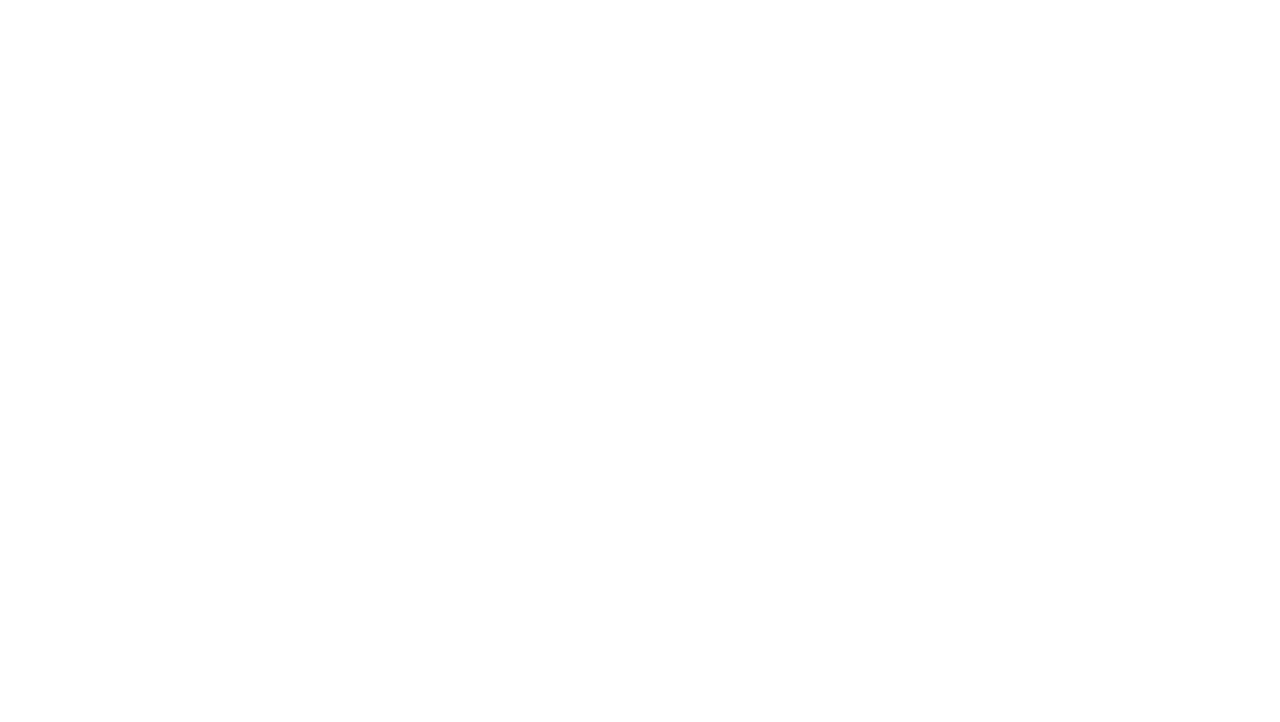
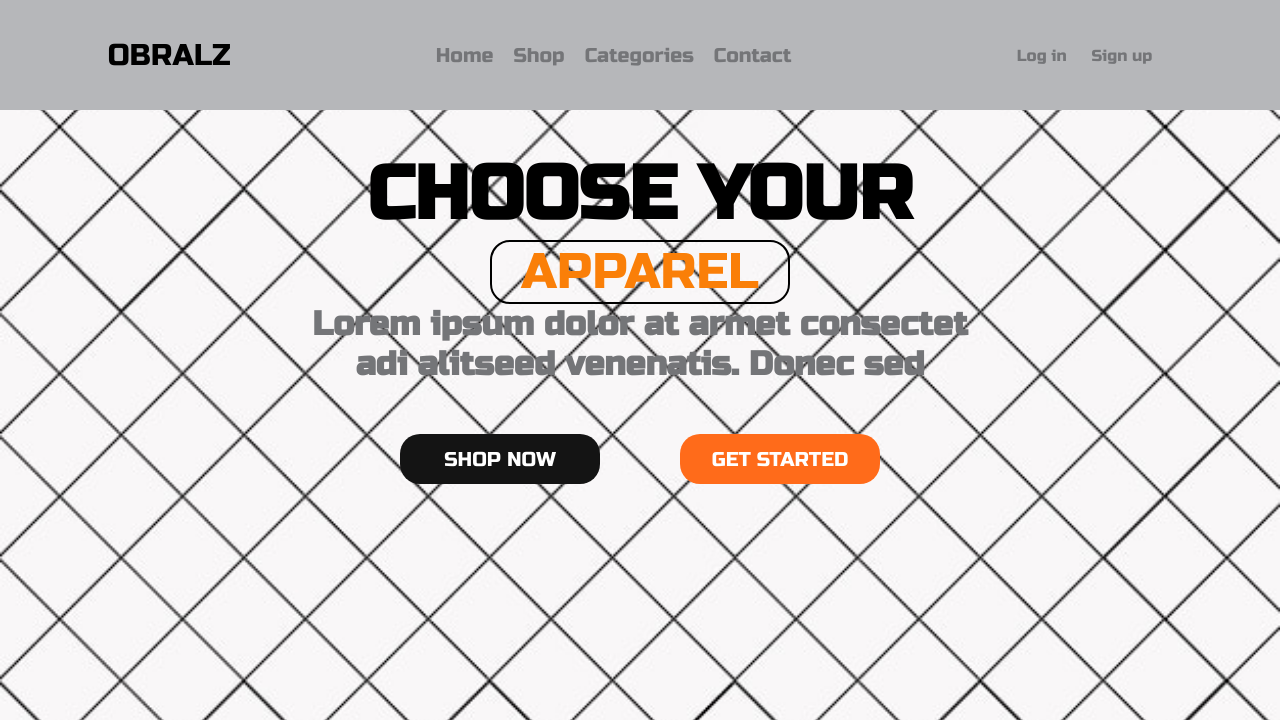
Before and after one commit to ervindavid12/Practica, a plain HTML site: page index.html in a window 1280 px wide. Shown: the top 722 px of the page. Drawn offline with Linux system fonts and the light colour scheme; a web font is replaced by a local one.

Commit message:
Add files via upload

```diff
--- a/css/configuracion.css
+++ b/css/configuracion.css
@@ -4,8 +4,182 @@
     box-sizing: border-box;
 }
 .fondo{
-    background-color: #510373;
+    width: 100%;
+    height: 720px;
+    background-image: url(/img/cuadro_para_fondo.jpg);
+    background-repeat: no-repeat;
+    background-size: cover;
+    position: relative
 }
 .banner{
-    background-color: #0D0D07;
+    background-color: #B6B7BA;
+    width: 100%;
+    height: 110px;
+    box-sizing: border-box;
+    padding: 10px;
+    display: flex;
+    justify-content: space-around;
+    align-items: center;
 }
+.texto-logo{
+    font-family: 'Barlow Condensed', sans-serif;
+font-family: 'Libre Baskerville', serif;
+font-family: 'Montserrat', sans-serif;
+font-family: 'Russo One', sans-serif;
+font-size: 30px;
+color: black;
+}
+.menu{
+   display: flex;
+   justify-content: space-between;
+   font-size: 20px;
+   font-family: 'Barlow Condensed', sans-serif;
+   font-family: 'Libre Baskerville', serif;
+   font-family: 'Montserrat', sans-serif;
+    font-family: 'Russo One', sans-serif;
+
+}
+.menu a{
+    margin: 0 10px 0 10px;
+}
+.boton0{
+    display: block;
+    text-align: center;
+    text-decoration: none;
+    background-color: #B6B7BA;
+    color: #747578;
+}
+.ingreso{
+    text-align: left;
+    text-decoration: none;
+    font-family: 'Barlow Condensed', sans-serif;
+   font-family: 'Libre Baskerville', serif;
+   font-family: 'Montserrat', sans-serif;
+    font-family: 'Russo One', sans-serif;
+    color: #747578;
+    background-color: #B6B7BA;
+    margin: 10px;
+}
+.texto-centrado{
+    font-family: 'Barlow Condensed', sans-serif;
+   font-family: 'Libre Baskerville', serif;
+   font-family: 'Montserrat', sans-serif;
+    font-family: 'Russo One', sans-serif;
+    text-align: center;
+    font-size: 50px;
+    margin-top: 40px;
+}
+.color{
+    border-radius: 20px;
+    border: 2px solid black;
+    width: 300px;
+    text-align: center;
+    justify-content: center;
+    color: #FA7F08;
+    font-size: 50px;
+}
+.descripcion{
+    color: #747578;
+}
+.contenedor-botones{
+    justify-content: center;
+    display: flex;
+    margin-top: 30px;
+    grid-template-columns: repeat(3, 1fr);
+	gap: 40px;
+}
+.boton{
+    align-items: center;
+	justify-content: center;
+	width: 100%;
+	height: 80px;
+	background: #141414;
+	color: #fff;
+	font-family: 'Roboto', sans-serif;
+	font-size: 20px;
+	font-weight: 500;
+	border: none;
+	cursor: pointer;
+	text-transform: uppercase;
+	transition: .3s ease all;
+	border-radius: 5px;
+	position: relative;
+	overflow: hidden;
+}
+.boton span {
+	position: relative;
+	z-index: 2;
+	transition: .3s ease all;
+}
+.boton.uno{
+    text-decoration: none;
+    margin: 20px;
+    font-family: 'Barlow Condensed', sans-serif;
+   font-family: 'Libre Baskerville', serif;
+   font-family: 'Montserrat', sans-serif;
+    font-family: 'Russo One', sans-serif;
+    font-size: 20px;
+    width: 200px;
+    height: 50px;
+    background: #141414;
+    color: white;
+    border-radius: 20px;
+
+}.boton.uno::after {
+	content: "";
+	width: 100%;
+	height: 100%;
+	background: #05AFF2;
+	position: absolute;
+	z-index: 1;
+	top: -500px;
+	left: 0;
+	transition: .3s ease-in-out all;
+}
+
+.boton.uno::after{
+    content: "";
+    width: 200px;
+    height: 200px;
+    background: #F2E30F;
+}
+.boton.uno:hover::after {
+	top: 0;
+}
+.boton.dos{
+    text-decoration: none;
+    margin: 20px;
+    font-family: 'Barlow Condensed', sans-serif;
+   font-family: 'Libre Baskerville', serif;
+   font-family: 'Montserrat', sans-serif;
+    font-family: 'Russo One', sans-serif;
+    font-size: 20px;
+    width: 200px;
+    height: 50px;
+    background: #FF6B1A;
+    color: white;
+    border-radius: 20px;
+}
+.boton.dos::after{
+    content: "";
+	width: 100%;
+	height: 100%;
+	background: #BF2604;
+	position: absolute;
+	z-index: 1;
+	top: -500px;
+	left: 0;
+	transition: .3s ease-in-out all;
+}
+.boton.dos::after{
+    content: "";
+    width: 200px;
+    height: 200px;
+    background: #F2E30F;
+}
+.boton.dos:hover::after{
+    top: 0;
+}
+.imagen{
+    margin-top: 5px;
+}
--- a/index.html
+++ b/index.html
@@ -4,14 +4,67 @@
     <meta charset="UTF-8">
     <meta http-equiv="X-UA-Compatible" content="IE=edge">
     <meta name="viewport" content="width=device-width, initial-scale=1.0">
+    <link rel="preconnect" href="https://fonts.googleapis.com">
+    <link rel="preconnect" href="https://fonts.gstatic.com" crossorigin>
+    <link href="https://fonts.googleapis.com/css2?family=Barlow+Condensed:ital,wght@0,100;0,200;1,100;1,200&family=Libre+Baskerville:ital@1&family=Montserrat:wght@800&family=Russo+One&display=swap" rel="stylesheet">
     <link rel="stylesheet" href="css/configuracion.css">
     <title>Evaluacion de habilidades</title>
 </head>
 <body>
     <div class="fondo">
         <div class="banner">
+             <div class="
+             texto-logo">
+                OBRALZ
+             </div>
+            <div>
+             <ul class="menu">
+               <a class="boton0" href="#">Home</a>
+               <a class="boton0" href="#">Shop</a>
+               <a class="boton0" href="#">Categories</a>
+               <a class="boton0" href="#">Contact</a>
+             </ul>
+            </div>
+            <div>
+                <ul class="ingreso">
+                    <a href="#" class="ingreso">Log in</a>
+                    <a href="#" class="ingreso">Sign up</a>
+                </ul>
+            </div>
+        </div>
 
-        </div>
+        <div class="texto-centrado">
+            <h2>CHOOSE YOUR</h2>
+            <center>
+                <div>
+            <p class="color">APPAREL</p>
+                </div>
+            </center>
+           <h6 class="descripcion"> Lorem ipsum dolor at armet consectet
+            <p></p>
+            adi alitseed venenatis. Donec sed</h6>
+         </div>
+         <section class="contenedor-botones">
+
+            <div>
+                <button class="boton uno">
+                <span>Shop Now</span>
+                </button>
+            </div>
+
+
+            <div">
+                <button class="boton dos">
+                <span>Get Started</span>
+                </button>
+            </div>
+            <div class="imagen">
+                <center>
+                    <img src="/img/david guetta.png">
+                </center>
+            </div>
+         </section>
+
     </div>
 </body>
 </html>
```
Also changed, not shown: img/david guetta.png (added).
